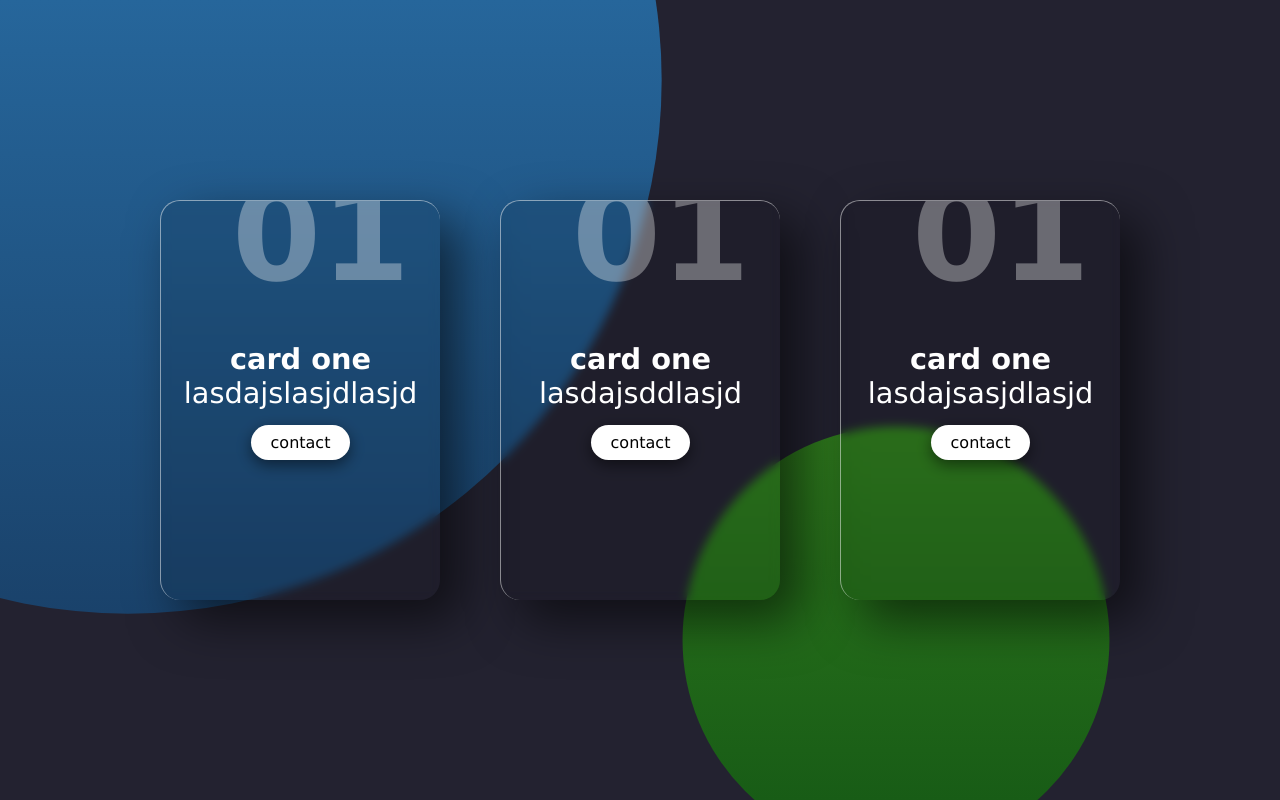
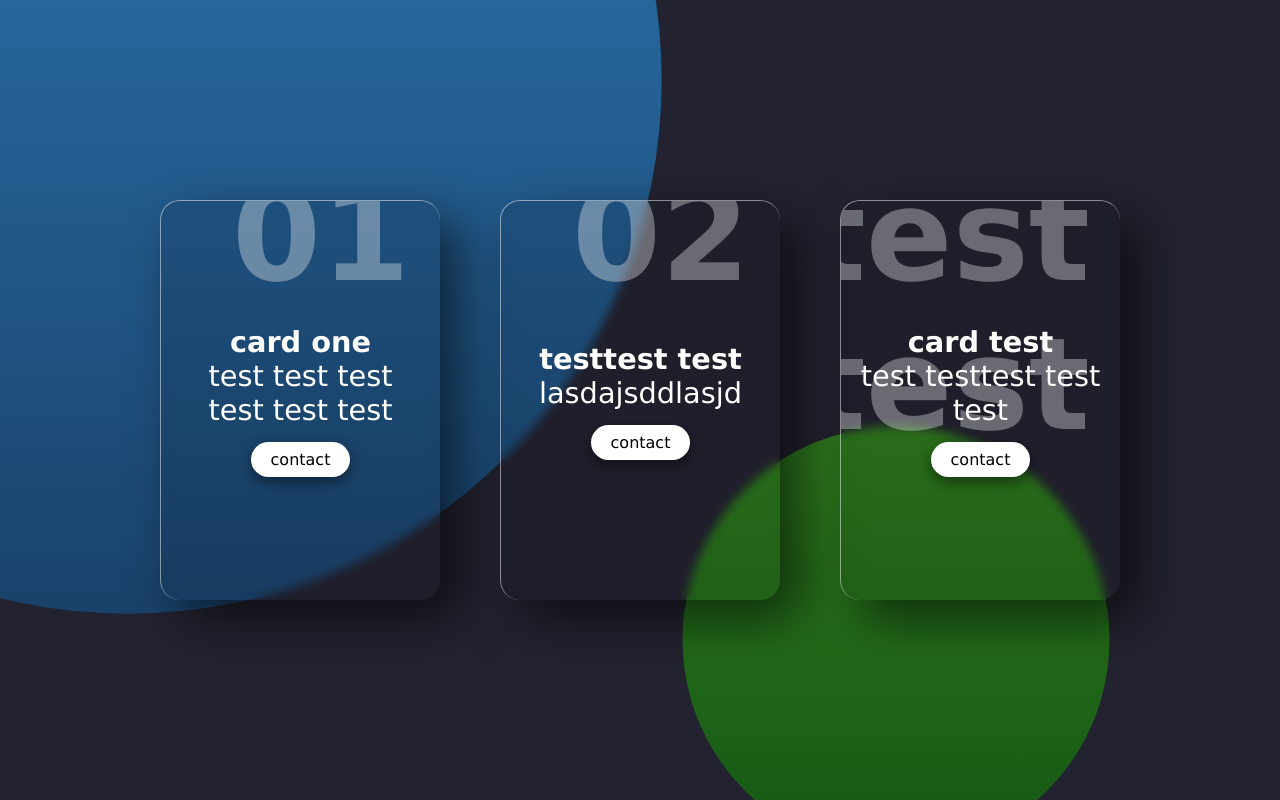
Before and after one commit to magrafa/cards-glass, a plain HTML site: page index.html in a window 1280 px wide. Drawn offline with Linux system fonts and the light colour scheme.

Commit message:
Update index.html

```diff
--- a/index.html
+++ b/index.html
@@ -13,23 +13,23 @@
         <div class="content">
           <h2>01</h2>
           <h3>card one</h3>
-          <p>lasdajslasjdlasjd</p>
+          <p>test test test test test test</p>
           <a href="#">contact</a>
         </div>
       </div>
       <div class="card" data-tilt>
         <div class="content">
-          <h2>01</h2>
-          <h3>card one</h3>
+          <h2>02</h2>
+          <h3>testtest test</h3>
           <p>lasdajsddlasjd</p>
           <a href="#">contact</a>
         </div>
       </div>
       <div class="card" data-tilt>
         <div class="content">
-          <h2>01</h2>
-          <h3>card one</h3>
-          <p>lasdajsasjdlasjd</p>
+          <h2>test test</h2>
+          <h3>card test</h3>
+          <p>test testtest test test</p>
           <a href="#">contact</a>
         </div>
       </div>
```
